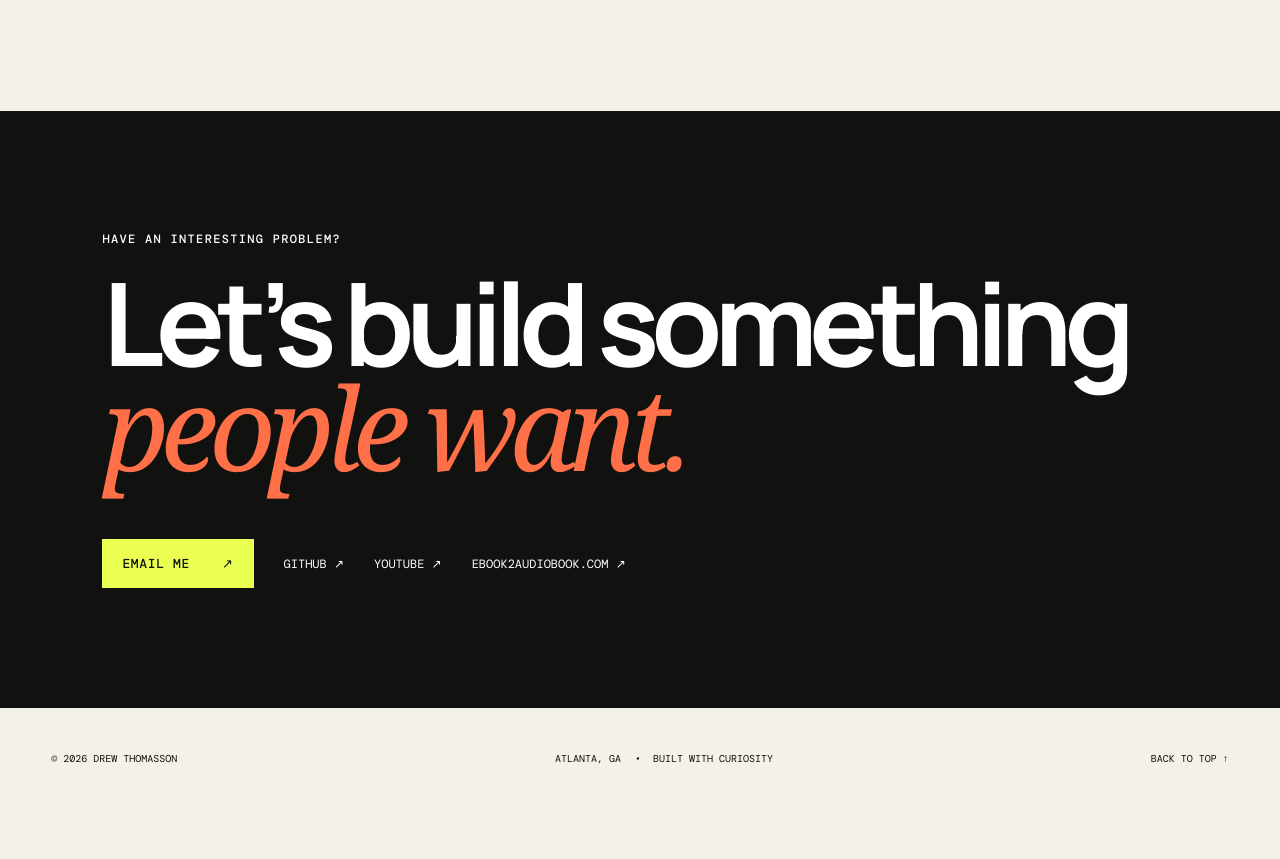
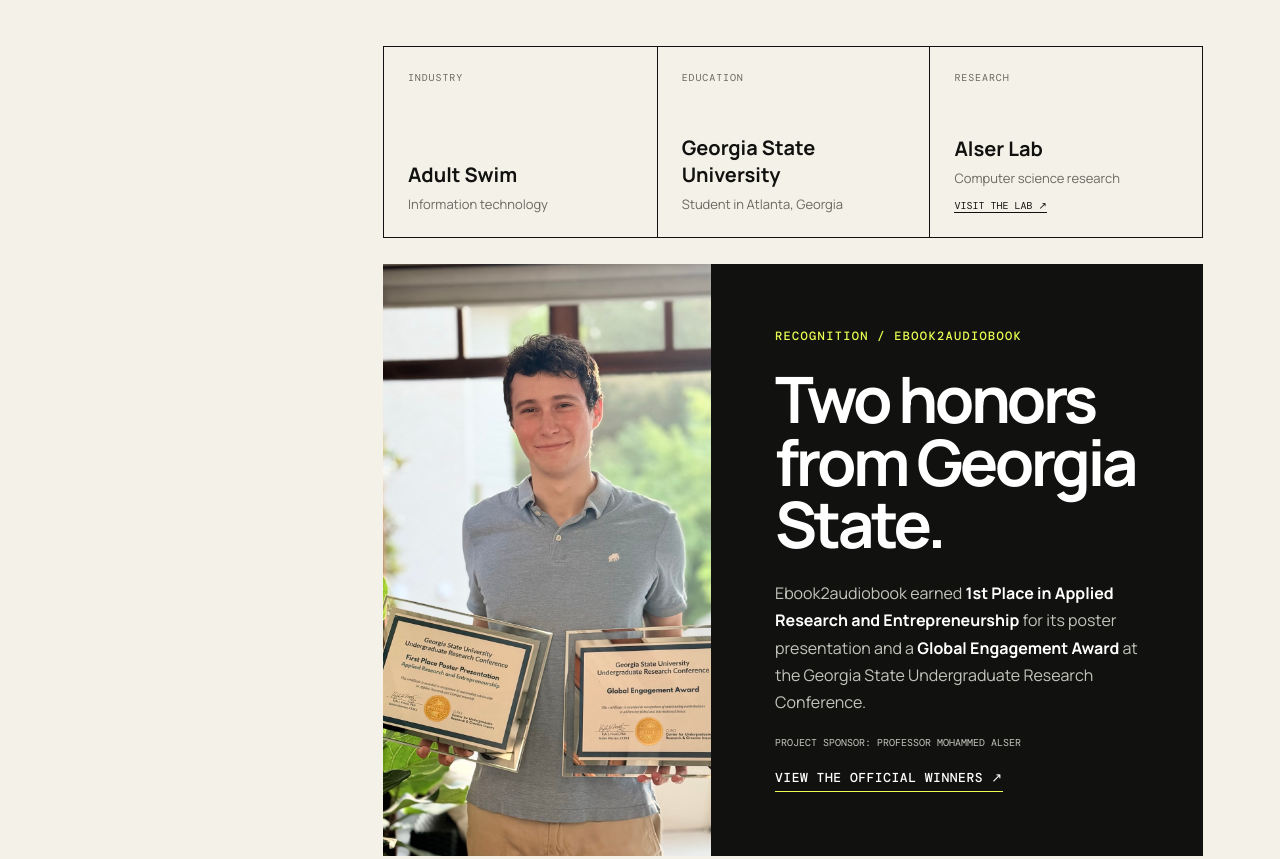
Before and after one commit to DrewThomasson/DrewThomasson.github.io, a plain HTML site: page index.html in a window 1280 px wide. Shown: the part 8000-8859 px from the top of the page. Before the commit the page ends 8808 px from the top, so only its background shows below. Drawn offline with nearby package versions, Linux system fonts and the light colour scheme.

Commit message:
Add current roles and GSURC recognition

```diff
--- a/index.html
+++ b/index.html
@@ -369,8 +369,8 @@
         <h2>I like difficult problems—and simple interfaces.</h2>
         <p class="about-lead">My best work starts with “why is this still so hard?” and ends with a tool people can actually install.</p>
         <div class="about-columns">
+          <p>I work in IT at Adult Swim while studying at Georgia State University, where I am also a member of the Alser Lab in the Department of Computer Science.</p>
           <p>I build in public, listen to users, and follow projects past the prototype stage into packaging, documentation, releases, and long-term maintenance.</p>
-          <p>My sweet spot is applied AI and media infrastructure, but the real through-line is ownership: understanding the whole system and getting it into people’s hands.</p>
         </div>
         <div class="capabilities">
           <span>Machine learning pipelines</span>
@@ -380,6 +380,40 @@
           <span>Docker & cross-platform delivery</span>
           <span>Open-source communities</span>
         </div>
+        <div class="current-work">
+          <article>
+            <span>Industry</span>
+            <strong>Adult Swim</strong>
+            <p>Information technology</p>
+          </article>
+          <article>
+            <span>Education</span>
+            <strong>Georgia State University</strong>
+            <p>Student in Atlanta, Georgia</p>
+          </article>
+          <article>
+            <span>Research</span>
+            <strong>Alser Lab</strong>
+            <p>Computer science research</p>
+            <a href="https://alserlab.github.io/index.html" target="_blank" rel="noreferrer">Visit the lab ↗</a>
+          </article>
+        </div>
+        <article class="recognition-card">
+          <figure>
+            <img src="assets/drew-thomasson-gsurc-awards.jpg" alt="Drew Thomasson holding his two Georgia State Undergraduate Research Conference awards" loading="lazy" width="1350" height="1800">
+          </figure>
+          <div class="recognition-copy">
+            <p class="eyebrow">Recognition / Ebook2audiobook</p>
+            <h3>Two honors from Georgia State.</h3>
+            <p>
+              Ebook2audiobook earned <strong>1st Place in Applied Research and Entrepreneurship</strong>
+              for its poster presentation and a <strong>Global Engagement Award</strong> at the
+              Georgia State Undergraduate Research Conference.
+            </p>
+            <p class="award-sponsor">Project sponsor: Professor Mohammed Alser</p>
+            <a class="project-link" href="https://curci.gsu.edu/gsurc/#1775674136848-79edcb94-7e5e" target="_blank" rel="noreferrer">View the official winners <span>↗</span></a>
+          </div>
+        </article>
       </div>
     </section>
 
--- a/styles.css
+++ b/styles.css
@@ -377,6 +377,34 @@
 .about-columns { display: grid; grid-template-columns: repeat(2, 1fr); gap: 50px; color: var(--muted); line-height: 1.75; }
 .capabilities { margin-top: 55px; display: flex; flex-wrap: wrap; gap: 8px; }
 .capabilities span { border: 1px solid var(--ink); padding: 10px 13px; font: 11px var(--mono); text-transform: uppercase; }
+.current-work {
+  display: grid;
+  grid-template-columns: repeat(3, 1fr);
+  margin-top: 55px;
+  border: 1px solid var(--ink);
+}
+.current-work article { min-height: 190px; padding: 24px; display: flex; flex-direction: column; align-items: flex-start; }
+.current-work article + article { border-left: 1px solid var(--ink); }
+.current-work span { font: 10px var(--mono); text-transform: uppercase; letter-spacing: .09em; color: var(--muted); }
+.current-work strong { margin-top: auto; font-size: 20px; }
+.current-work p { margin: 7px 0 0; color: var(--muted); font-size: 13px; }
+.current-work a { margin-top: 12px; border-bottom: 1px solid var(--ink); font: 10px var(--mono); text-transform: uppercase; }
+.recognition-card {
+  display: grid;
+  grid-template-columns: minmax(280px, .8fr) minmax(0, 1.2fr);
+  margin-top: 26px;
+  background: var(--ink);
+  color: white;
+}
+.recognition-card figure { min-height: 560px; margin: 0; overflow: hidden; }
+.recognition-card img { width: 100%; height: 100%; display: block; object-fit: cover; object-position: center 42%; }
+.recognition-copy { padding: clamp(30px, 5vw, 64px); display: flex; flex-direction: column; align-items: flex-start; }
+.recognition-copy .eyebrow { color: var(--acid); }
+.recognition-copy h3 { max-width: 560px; margin: auto 0 24px; font-size: clamp(38px, 5vw, 68px); line-height: .98; letter-spacing: -.055em; }
+.recognition-copy > p:not(.eyebrow) { max-width: 600px; margin: 0 0 18px; color: #c3c5bd; line-height: 1.7; }
+.recognition-copy strong { color: white; }
+.recognition-copy .award-sponsor { font: 10px/1.6 var(--mono); text-transform: uppercase; }
+.recognition-copy .project-link { color: white; border-color: var(--acid); margin-top: auto; }
 
 .contact-section { background: var(--ink); color: white; padding: 120px clamp(22px, 8vw, 130px); }
 .contact-section h2 { margin: 0; font-size: clamp(55px, 9vw, 130px); line-height: .9; letter-spacing: -.07em; }
@@ -404,6 +432,8 @@
   .demo-card-featured video { margin-top: 20px; }
   .lab-flow { grid-template-columns: 1fr; }
   .lab-flow > i { transform: rotate(90deg); justify-self: center; }
+  .recognition-card { grid-template-columns: 1fr; }
+  .recognition-card figure { min-height: 520px; max-height: 720px; }
 }
 @media (max-width: 600px) {
   nav > a:not(.nav-cta) { display: none; }
@@ -420,6 +450,10 @@
   .e2a-visual { min-height: 380px; padding: 25px; }
   .terminal-body { padding: 22px; }
   .about-columns { grid-template-columns: 1fr; gap: 10px; }
+  .current-work { grid-template-columns: 1fr; }
+  .current-work article { min-height: 150px; }
+  .current-work article + article { border-left: 0; border-top: 1px solid var(--ink); }
+  .recognition-card figure { min-height: 430px; }
   .demo-grid { grid-template-columns: 1fr; }
   .demo-card-featured { grid-column: auto; }
   .lab-tools { grid-template-columns: 1fr; }
```
Also changed, not shown: assets/drew-thomasson-gsurc-awards.jpg (added).
